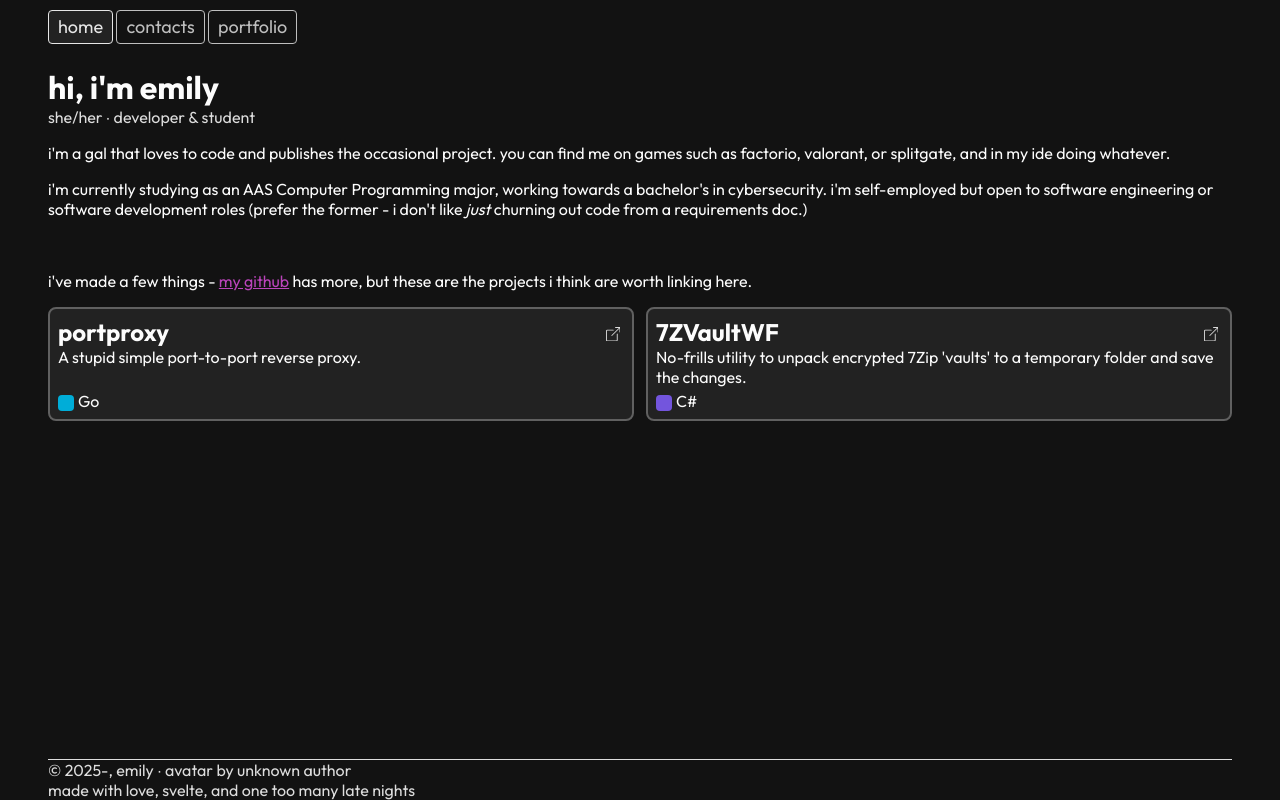
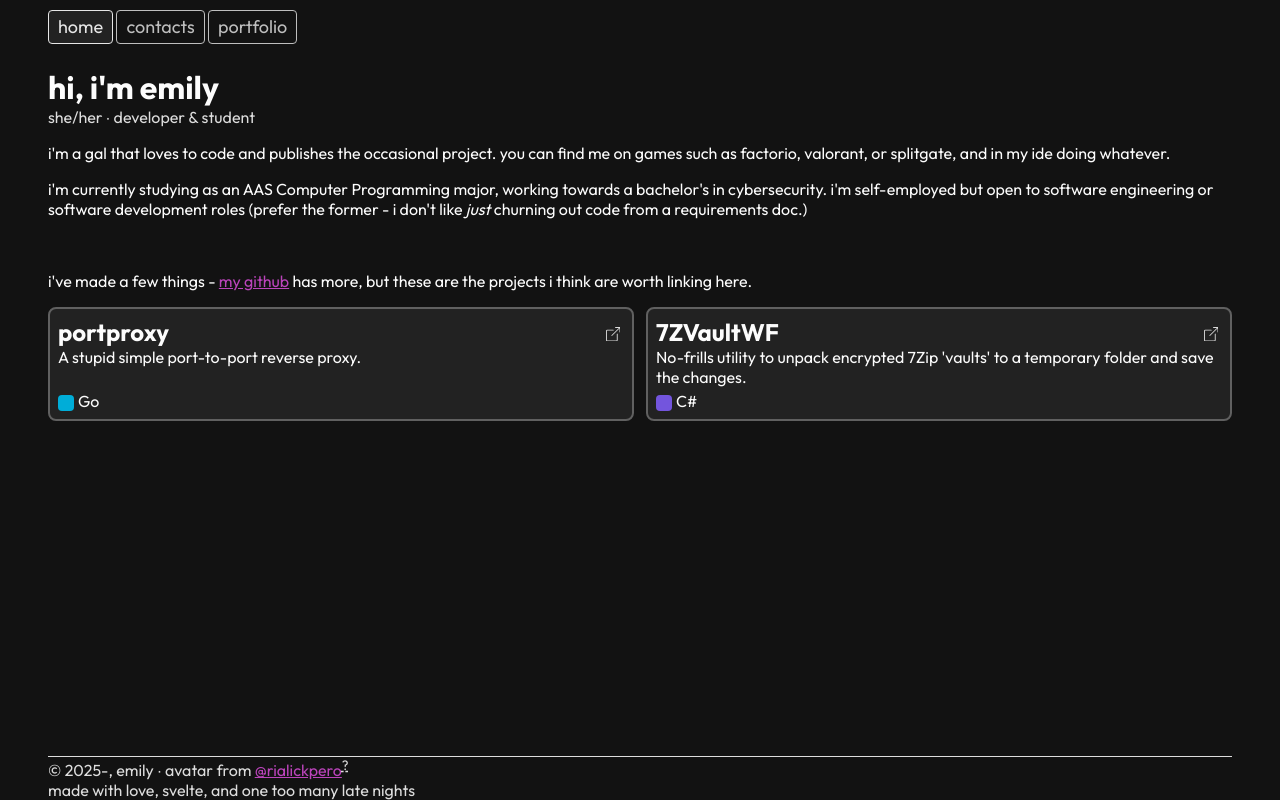
Before and after one commit to impliedgg/website, a SvelteKit app: page / in a window 1280 px wide. Built offline with nearby package versions, Linux system fonts and the light colour scheme.

Commit message:
chore: avatar update

```diff
--- a/src/routes/+layout.svelte
+++ b/src/routes/+layout.svelte
@@ -22,7 +22,7 @@
 
 <footer>
     <div>
-        <span>&copy; {year}-, emily</span> ∙ <span>avatar by unknown author</span><br> <!-- did try to find the author. -->
+        <span>&copy; {year}-, emily</span> ∙ <span>avatar from <a href="https://x.com/Rialickpero/status/1604229557225390080">@rialickpero</a><sup title="the avatar is cropped and grayscale, originally found on pinterest." style="text-decoration: underline dashed;">?</sup></span><br>
         <span>made with love, svelte, and one too many late nights</span>
     </div>
 </footer>
```
Also changed, not shown: static/avatar.png.
